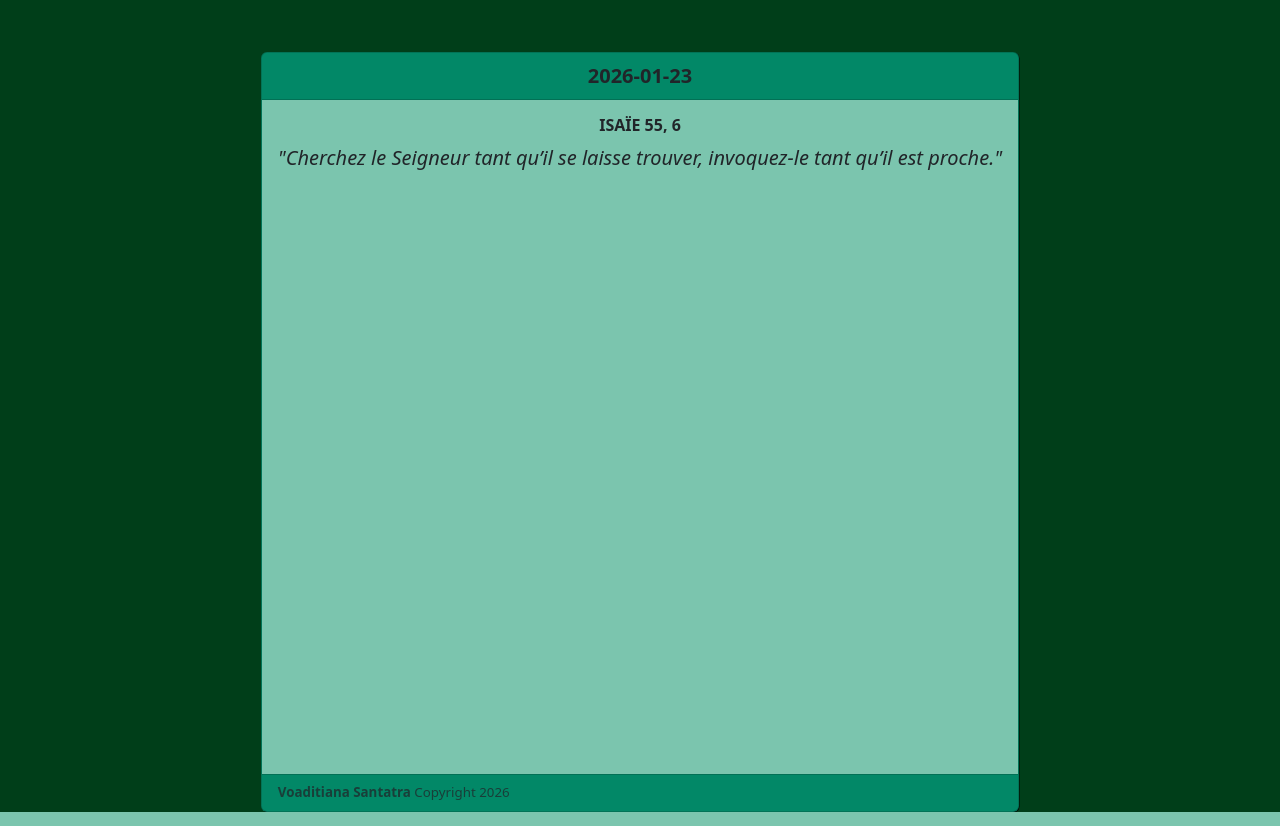
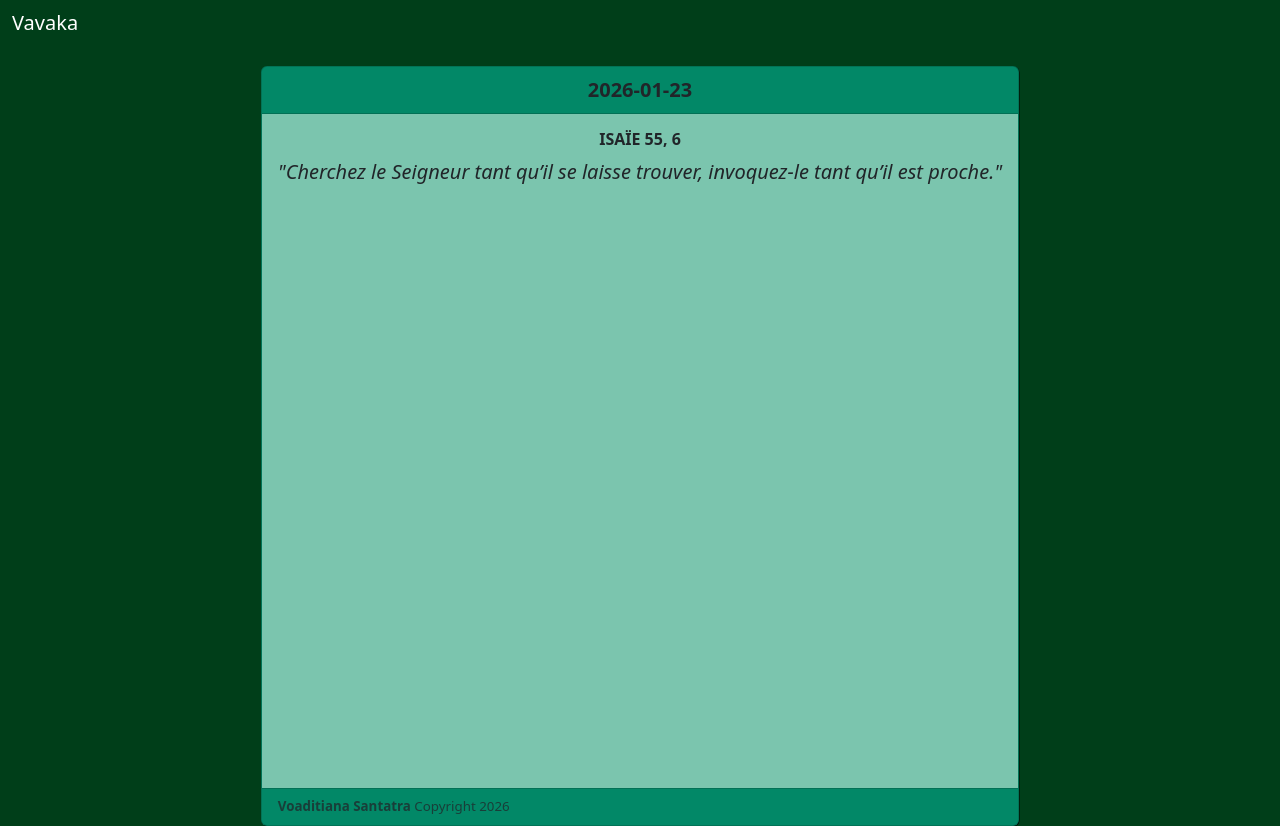
Before and after one commit to Voaditiana/vavaka, a Django app: page / in a window 1280 px wide. Run offline with Django 5.2, Linux system fonts and the light colour scheme.

Commit message:
Update index.html

```diff
--- a/templates/index.html
+++ b/templates/index.html
@@ -33,9 +33,17 @@
       <p>Paramètre</p>
     </div>
   </div>
-  <button class="btn navbar-toggler navbar-light" data-bs-toggle="offcanvas" data-bs-target="#menu">
-    <span class="navbar-toggler-icon"></span>
-  </button>
+  <nav class="navbar navbar-expand-lg">
+    <div class="container-fluid">
+      <ul class="navbar-nav">
+        <li class="nav-item">Vavaka</li>
+        <li class="nav-item">
+          <button class="btn navbar-toggler navbar-light" data-bs-toggle="offcanvas" data-bs-target="#menu">
+          <span class="navbar-toggler-icon"></span>
+        </button>
+        </li>
+      </ul>
+  </nav>
   <!--tab at the top to switch language-->
   <!--<ul class="container-fluid nav nav-tabs nav-justified">
     <li class="nav-item active"><a>Français</a></li>
```
